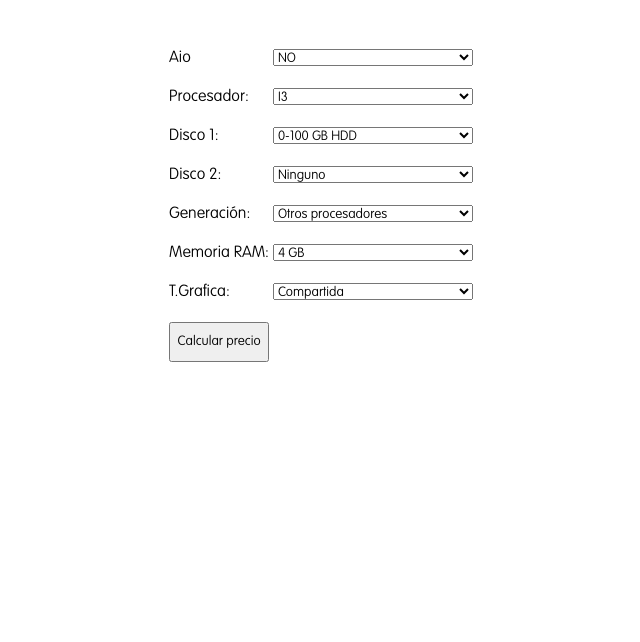
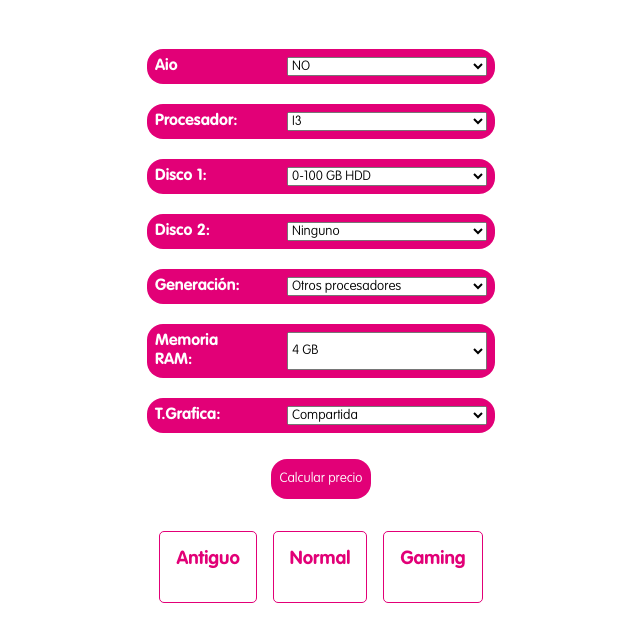
Before and after one commit to carlosdamota/calculadorapc, a plain HTML site: page index.html in a window 1280 px wide. Shown: the part 62-704 px from the top of the page, without its empty margins (319-959 px from the left). Drawn offline with Linux system fonts and the light colour scheme.

Commit message:
Stying calculadora

```diff
--- a/index.html
+++ b/index.html
@@ -158,12 +158,23 @@
                         <option value="600">16gb </option>
                     </select>
             </div>
-            <div class="form-group">
-                <button id="calculate" type="button">Calcular precio</button>
+            <div class="form-button">
+                <button class="button" id="calculate" type="button">Calcular precio</button>
             </div>
-            <div id="resultC"></div>
-            <div id="resultB"></div>
-            <div id="resultA"></div>
+            <div class="pc-precios">
+                <div class="pc-precio" >
+                    <h3 class="pc-precio__title">Antiguo</h3>
+                    <p class="pc-precio__text" id="resultC"></p>
+                </div>
+                <div class="pc-precio">
+                    <h3 class="pc-precio__title" >Normal</h3>
+                    <p class="pc-precio__text" id="resultB"></p>
+                </div>
+                <div class="pc-precio">
+                    <h3 class="pc-precio__title">Gaming</h3>
+                    <p class="pc-precio__text" id="resultA"></p>
+                </div>
+            </div>
         </form>
     </main>
     <script>
@@ -245,13 +256,13 @@
             // Display the total price in the result element
 
             resultC.innerHTML =
-                "PC Viejo: €" + less20Percent.toFixed(2);
+                "€" + less20Percent.toFixed(2);
 
             resultB.innerHTML =
-                "PC Normal: €" + totalPrice;
+                "€" + totalPrice;
 
             resultA.innerHTML =
-                "PC Gaming: €" + more10Percent.toFixed(2);
+                "€" + more10Percent.toFixed(2);
 
         }
 
--- a/style.css
+++ b/style.css
@@ -16,6 +16,50 @@
     font-family: vagRounded;
 }
 .form {
+    width: 500px;
     display: flex;
     flex-direction: column;
+    align-items: center;
 }
+.form-group {
+    display: flex;
+    border-radius: 1rem;
+    gap: 2rem;
+    background-color: #E20077;
+    padding: 0.5rem 0.5rem;
+    margin: 0.5rem;
+    color: white;
+    font-size: 1rem;
+    font-weight: bold;
+}
+
+.form-button {
+    margin-top: 1rem;
+}
+.button{
+    border-radius: 1rem;
+    background-color: #E20077;
+    border: none;
+    color: white;
+}
+.pc-precios {
+    display: flex;
+    gap: 1rem;
+    margin: 2rem;
+}
+.pc-precio {
+    display: flex;
+    flex-direction: column;
+    padding: 1rem;
+    font-weight: bold;
+    border-radius: 5px;
+    border: #E20077 solid 1px;
+}
+.pc-precio__title {
+    color: #E20077;
+    margin: 0;
+}
+.pc-precio__text {
+    margin-bottom: 0
+    ;
+}
```
